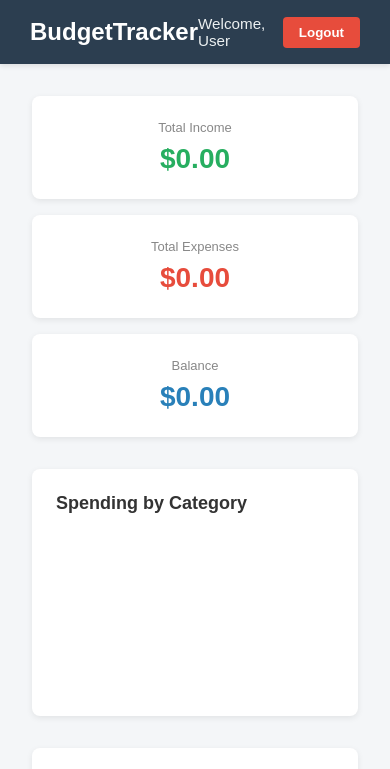
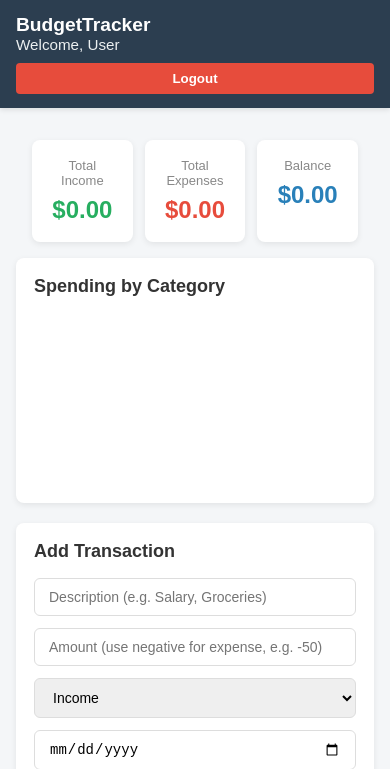
Before and after one commit to deybu/budget-tracker, a website: page index.html in a window 390 px wide. Shown: the top 769 px of the page. Drawn offline with nearby package versions, Linux system fonts and the light colour scheme; no server answers; sample sign-in values are in the browser's storage.

Commit message:
Add responsive mobile styles

```diff
--- a/css/style.css
+++ b/css/style.css
@@ -244,12 +244,37 @@ body {
   width: 100%;
   margin: 0 auto 8px;
 }
+
+.chart-container canvas {
+  width: 100% !important;
+  height: auto !important;
+}
+
+.app-container {
+  max-width: 1200px;
+  margin: 0 auto;
+  padding: 24px 32px 40px;
+}
+
+.main-content {
+  display: grid;
+  grid-template-columns: 1.7fr 1fr;
+  gap: 24px;
+}
+
+.left-column,
+.right-column {
+  display: flex;
+  flex-direction: column;
+}
+
 /* Auth Pages */
 .auth-container {
   display: flex;
   justify-content: center;
   align-items: center;
   min-height: 80vh;
+  padding: 24px 16px;
 }
 
 .auth-box {
@@ -300,8 +325,125 @@ body {
   color: #2980b9;
   text-decoration: none;
 }
+
 .nav-right {
   display: flex;
   align-items: center;
   gap: 16px;
 }
+
+/* Responsive Mobile Breakpoints */
+@media (max-width: 900px) {
+  .navbar {
+    flex-wrap: wrap;
+    justify-content: space-between;
+    padding: 16px 20px;
+  }
+
+  .nav-right {
+    width: 100%;
+    justify-content: space-between;
+    gap: 12px;
+  }
+
+  .summary {
+    padding: 20px;
+    gap: 14px;
+  }
+
+  .card {
+    padding: 20px;
+  }
+
+  .chart-section,
+  .form-section,
+  .transactions-section {
+    margin: 0 0 24px;
+    padding: 22px;
+  }
+
+  .chart-container {
+    max-width: 100%;
+  }
+
+  .main-content {
+    grid-template-columns: 1fr;
+  }
+
+  .form {
+    flex-direction: column;
+  }
+
+  .form input,
+  .form select,
+  .form button {
+    width: 100%;
+  }
+
+  .transactions-section {
+    width: 100%;
+  }
+}
+
+@media (max-width: 600px) {
+  body {
+    font-size: 15px;
+  }
+
+  .navbar {
+    padding: 14px 16px;
+  }
+
+  .logo {
+    font-size: 1.2rem;
+  }
+
+  .nav-right {
+    flex-direction: column;
+    align-items: stretch;
+    gap: 10px;
+  }
+
+  #logout-btn {
+    width: 100%;
+  }
+
+  .app-container {
+    padding: 16px 16px 30px;
+  }
+
+  .summary {
+    padding: 16px;
+    gap: 12px;
+  }
+
+  .card {
+    min-width: unset;
+    padding: 18px;
+  }
+
+  .card-amount {
+    font-size: 24px;
+  }
+
+  .form-section,
+  .transactions-section,
+  .chart-section {
+    padding: 18px;
+    margin: 0 0 20px;
+  }
+
+  .auth-container {
+    min-height: 100vh;
+    padding: 20px 12px;
+  }
+
+  .auth-box {
+    padding: 28px;
+    max-width: 100%;
+  }
+
+  .auth-box button {
+    width: 100%;
+  }
+}
```
